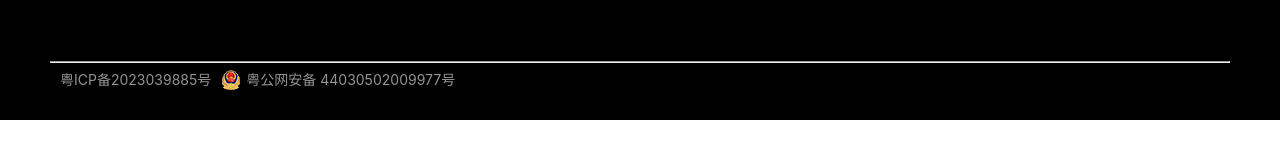
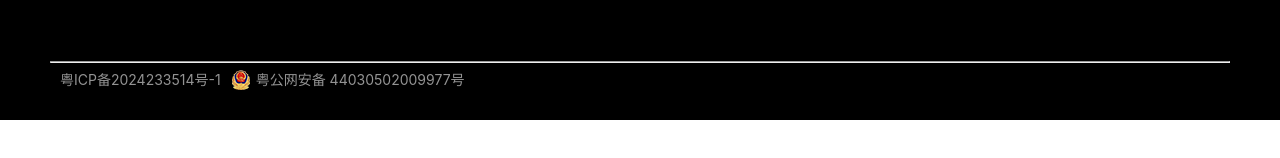
Before and after one commit to stark-sim/avalon_react, a Next.js app: page / in a window 1280 px wide. Shown: the part 508-666 px from the top of the page. Built offline with nearby package versions, Linux system fonts and the light colour scheme.

Commit message:
code: update ICP number

```diff
--- a/components/IndexLayout.tsx
+++ b/components/IndexLayout.tsx
@@ -67,7 +67,7 @@ const IndexLayout = ({
                   color: "#939393",
                 }}
               >
-                粤ICP备2023039885号
+                粤ICP备2024233514号-1
               </p>
             </a>
             <a
```
